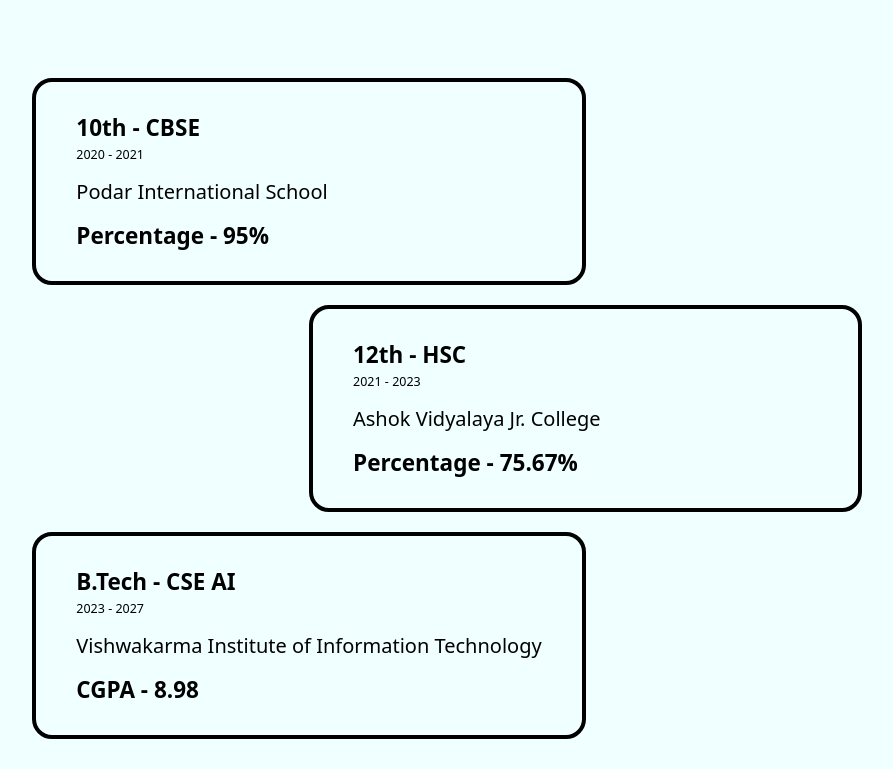
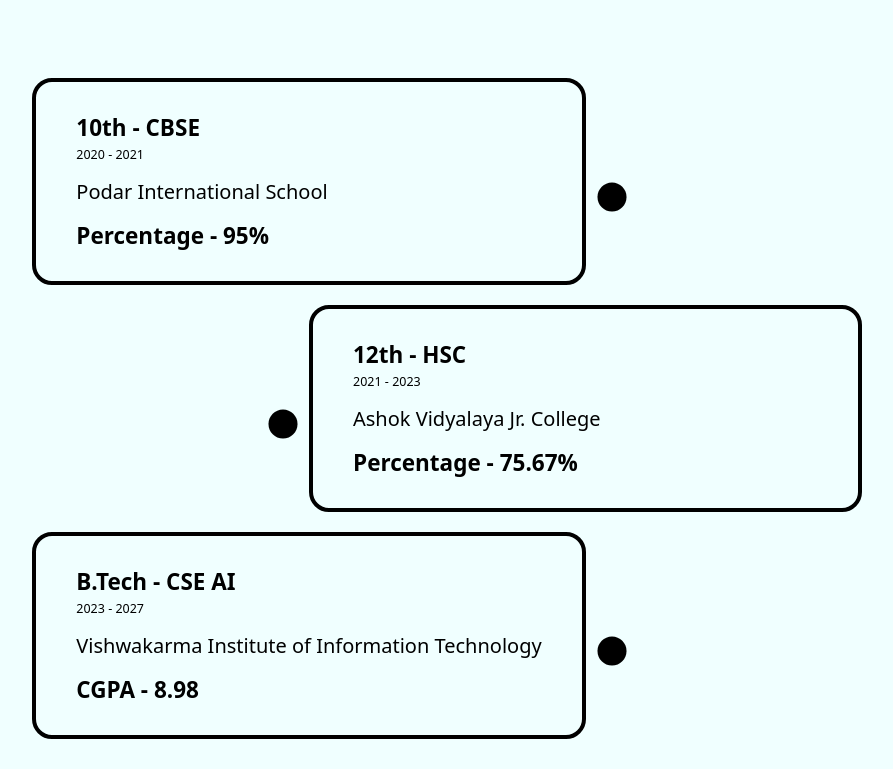
Before and after one commit to Stdcoders/Portfolio-Website, a React (Vite) app: page / in a window 1536 px wide. Shown: the part 895-1664 px from the top of the page, without its empty margins (459-1352 px from the left). Built offline with nearby package versions, Linux system fonts and the light colour scheme; a web font is replaced by a local one.

Commit message:
Initial commit

```diff
--- a/src/components/Education.css
+++ b/src/components/Education.css
@@ -234,7 +234,7 @@
 
                     .timeline::after,
                     .circle-logo {
-                        display: none;
+                        display: block;
                     }
 
                     .container {
```
